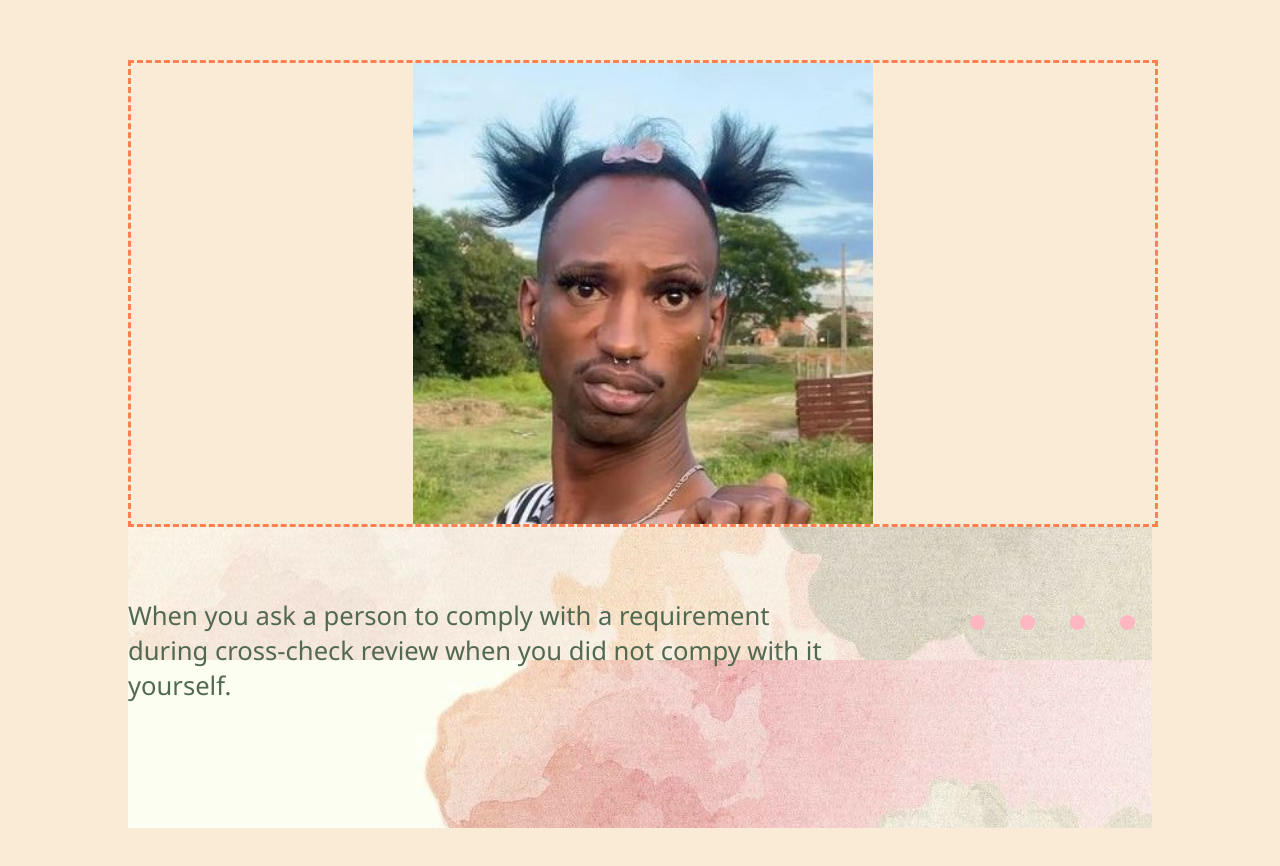
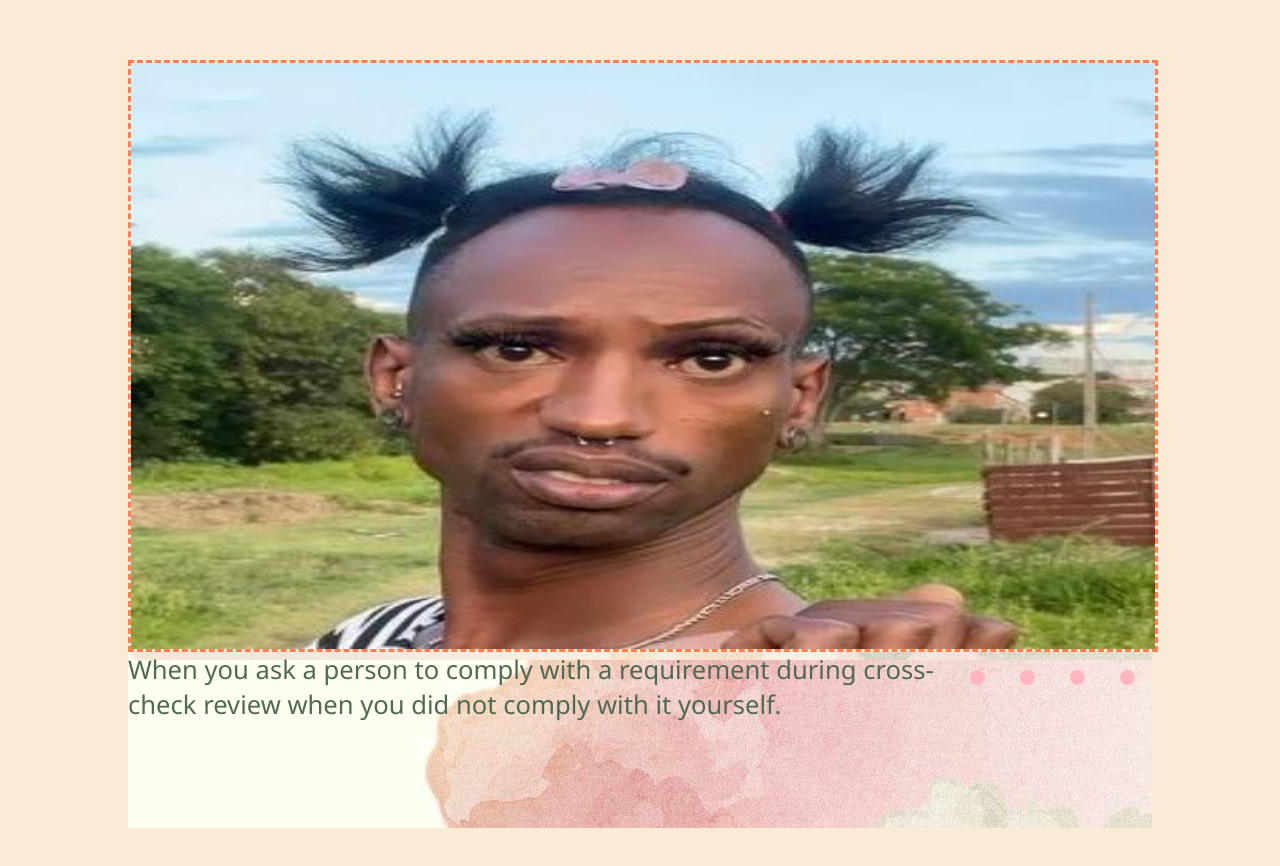
Before and after one commit to mlkyrei/cssMemeSlider, a plain HTML site: page cssMemeSlider/index.html in a window 1280 px wide. Shown: the part 196-1062 px from the top of the page. Drawn offline with Linux system fonts and the light colour scheme.

Commit message:
fix: add js code (Fri, Sep 13, 2024 02:29:24 AM)

```diff
--- a/cssMemeSlider/script.js
+++ b/cssMemeSlider/script.js
@@ -0,0 +1,98 @@
+document.addEventListener('DOMContentLoaded', () => {
+    const images = [
+        'assets/meme1.jpeg',
+        'assets/meme2.jpeg',
+        'assets/meme3.jpeg',
+        'assets/meme4.jpeg'
+    ];
+
+    const texts = [
+        'When you ask a person to comply with a requirement during cross-check review when you did not comply with it yourself.',
+        'My shelter page after adding stylesheet',
+        'When you underestimate the complexity of a task',
+        'Me when submitting the task to cross-check even though it is not completed'
+    ];
+
+    let currentIndex = 0;
+    const totalSlides = images.length;
+
+    const imageContainer = document.querySelector('.content');
+    const textContainer = document.querySelector('.text');
+
+    function createSlides() {
+        imageContainer.innerHTML = '';
+        textContainer.innerHTML = '';
+
+        images.forEach((image, index) => {
+            const img = document.createElement('img');
+            img.src = image;
+            img.style.width = '100%';
+            img.style.height = '100%';
+            img.style.position = 'absolute';
+            img.style.top = '0';
+            img.style.left = '0';
+            img.style.transition = 'transform 0.5s ease-in-out';
+            img.style.transform = `translateX(${index === currentIndex ? '0' : '100%'})`;
+            imageContainer.appendChild(img);
+        });
+
+        texts.forEach((text, index) => {
+            const p = document.createElement('p');
+            p.textContent = text;
+            p.style.position = 'absolute';
+            p.style.top = '0';
+            p.style.left = '0';
+            p.style.width = '100%';
+            p.style.transition = 'transform 0.5s ease-in-out';
+            p.style.transform = `translateX(${index === currentIndex ? '0' : '100%'})`; //
+            textContainer.appendChild(p);
+        });
+
+        imageContainer.style.position = 'relative';
+        imageContainer.style.overflow = 'hidden';
+        imageContainer.style.width = '100%';
+        imageContainer.style.height = '100%';
+
+        textContainer.style.position = 'relative';
+        textContainer.style.overflow = 'hidden';
+        textContainer.style.width = '100%';
+        textContainer.style.height = '100%';
+    }
+
+    function updateSlider(index) {
+        const imgs = imageContainer.querySelectorAll('img');
+        const ps = textContainer.querySelectorAll('p');
+
+        const imgOffset = index > currentIndex ? '-100%' : '100%';
+        const pOffset = index > currentIndex ? '-100%' : '100%';
+
+        imgs.forEach((img, i) => {
+            img.style.transform = `translateX(${i === index ? '0' : imgOffset})`;
+        });
+
+        ps.forEach((p, i) => {
+            p.style.transform = `translateX(${i === index ? '0' : pOffset})`;
+        });
+
+        setTimeout(() => {
+            imgs[index].style.transform = 'translateX(0)';
+            ps[index].style.transform = 'translateX(0)';
+        }, 50);
+    }
+
+    function goToSlide(index) {
+        if (index >= 0 && index < totalSlides) {
+            updateSlider(index);
+            currentIndex = index;
+        }
+    }
+
+    const buttons = document.querySelectorAll('.button-container button');
+
+    buttons.forEach((button, index) => {
+        button.addEventListener('click', () => goToSlide(index));
+    });
+
+    createSlides();
+    updateSlider(currentIndex);
+});
--- a/cssMemeSlider/styles.css
+++ b/cssMemeSlider/styles.css
@@ -108,6 +108,14 @@ button {
 button:hover {
     background-color: lightcoral;
 }
+.content, .text {
+    display: flex;
+    transition: transform 0.5s ease-in-out;
+}
+
+.content img, .text p {
+    transition: opacity 0.5s ease-in-out;
+}
 }
 
 
@@ -214,4 +222,12 @@ button:hover {
     button:hover {
         background-color: lightcoral;
     }
+    .content, .text {
+        display: flex;
+        transition: transform 0.5s ease-in-out;
     }
+
+    .content img, .text p {
+        transition: opacity 0.5s ease-in-out;
+    }
+    }
```
Also changed, not shown: cssMemeSlider/index.html (line endings or trailing spaces).
